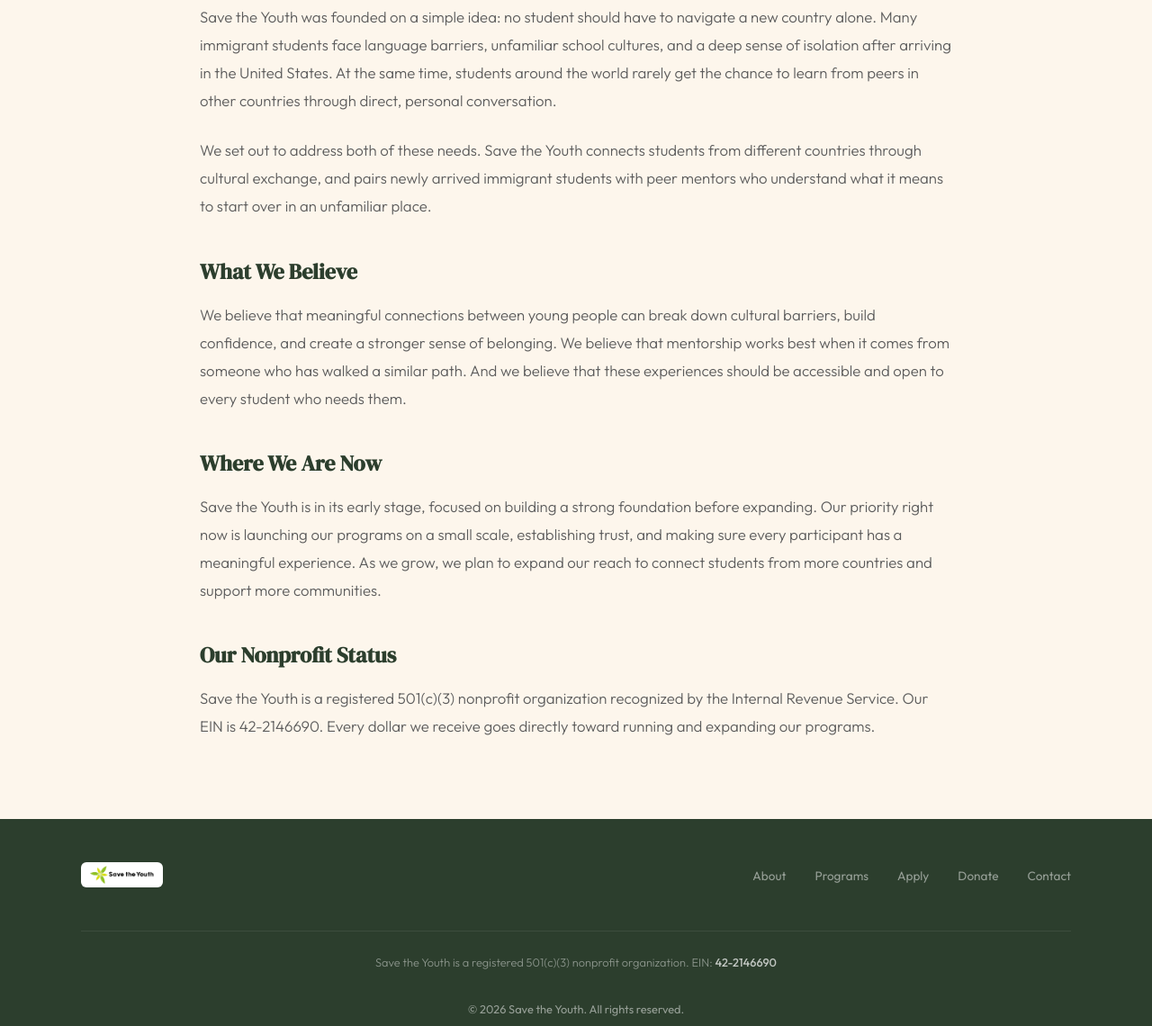
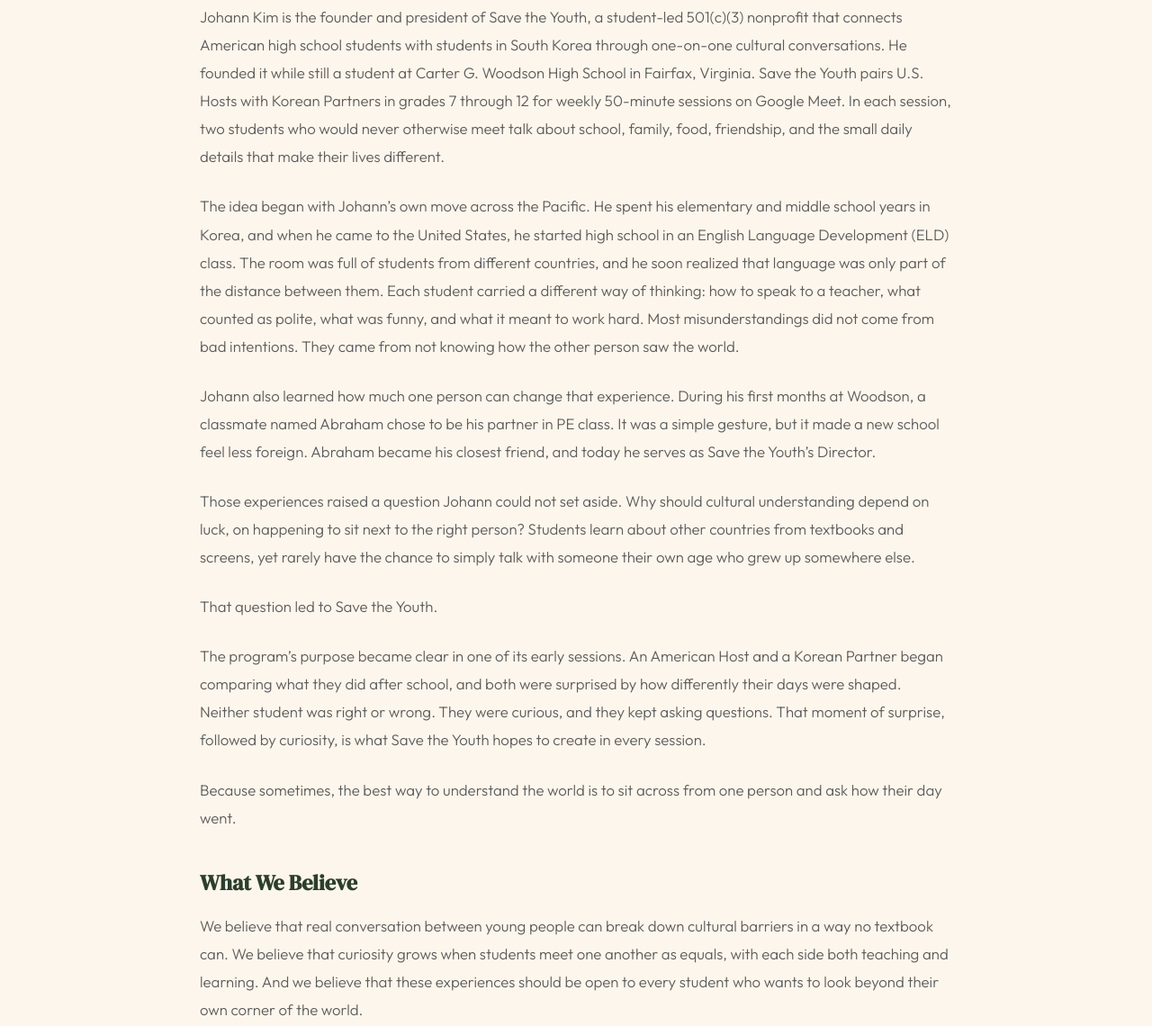
Before and after one commit to savetheyouthsty-cell/sty.github.io, a plain HTML site: page about.html in a window 1280 px wide. Shown: the part 508-1648 px from the top of the page at 90% size. Drawn offline with Linux system fonts and the light colour scheme.

Commit message:
Revise about page content for Save the Youth
Updated the description of Save the Youth and added details about its founder and program structure. Revised beliefs and current status to reflect the organization's growth and mission.

```diff
--- a/about.html
+++ b/about.html
@@ -24,19 +24,24 @@
     <div class="page-header-bg"><div class="circle c1"></div><div class="circle c2"></div></div>
     <span class="section-tag">About Us</span>
     <h1 class="section-title">Who We Are</h1>
-    <p class="section-desc">Save the Youth is a student-led mentorship and cultural exchange organization built to help young people connect, adjust, and grow.</p>
+    <p class="section-desc">Save the Youth is a student-led cultural exchange organization that connects young people across borders through one-on-one conversation.</p>
   </section>
 
   <div class="content-section fade-in">
     <h2>Our Story</h2>
-    <p>Save the Youth was founded on a simple idea: no student should have to navigate a new country alone. Many immigrant students face language barriers, unfamiliar school cultures, and a deep sense of isolation after arriving in the United States. At the same time, students around the world rarely get the chance to learn from peers in other countries through direct, personal conversation.</p>
-    <p>We set out to address both of these needs. Save the Youth connects students from different countries through cultural exchange, and pairs newly arrived immigrant students with peer mentors who understand what it means to start over in an unfamiliar place.</p>
+    <p>Johann Kim is the founder and president of Save the Youth, a student-led 501(c)(3) nonprofit that connects American high school students with students in South Korea through one-on-one cultural conversations. He founded it while still a student at Carter G. Woodson High School in Fairfax, Virginia. Save the Youth pairs U.S. Hosts with Korean Partners in grades 7 through 12 for weekly 50-minute sessions on Google Meet. In each session, two students who would never otherwise meet talk about school, family, food, friendship, and the small daily details that make their lives different.</p>
+    <p>The idea began with Johann&rsquo;s own move across the Pacific. He spent his elementary and middle school years in Korea, and when he came to the United States, he started high school in an English Language Development (ELD) class. The room was full of students from different countries, and he soon realized that language was only part of the distance between them. Each student carried a different way of thinking: how to speak to a teacher, what counted as polite, what was funny, and what it meant to work hard. Most misunderstandings did not come from bad intentions. They came from not knowing how the other person saw the world.</p>
+    <p>Johann also learned how much one person can change that experience. During his first months at Woodson, a classmate named Abraham chose to be his partner in PE class. It was a simple gesture, but it made a new school feel less foreign. Abraham became his closest friend, and today he serves as Save the Youth&rsquo;s Director.</p>
+    <p>Those experiences raised a question Johann could not set aside. Why should cultural understanding depend on luck, on happening to sit next to the right person? Students learn about other countries from textbooks and screens, yet rarely have the chance to simply talk with someone their own age who grew up somewhere else.</p>
+    <p>That question led to Save the Youth.</p>
+    <p>The program&rsquo;s purpose became clear in one of its early sessions. An American Host and a Korean Partner began comparing what they did after school, and both were surprised by how differently their days were shaped. Neither student was right or wrong. They were curious, and they kept asking questions. That moment of surprise, followed by curiosity, is what Save the Youth hopes to create in every session.</p>
+    <p>Because sometimes, the best way to understand the world is to sit across from one person and ask how their day went.</p>
 
     <h2>What We Believe</h2>
-    <p>We believe that meaningful connections between young people can break down cultural barriers, build confidence, and create a stronger sense of belonging. We believe that mentorship works best when it comes from someone who has walked a similar path. And we believe that these experiences should be accessible and open to every student who needs them.</p>
+    <p>We believe that real conversation between young people can break down cultural barriers in a way no textbook can. We believe that curiosity grows when students meet one another as equals, with each side both teaching and learning. And we believe that these experiences should be open to every student who wants to look beyond their own corner of the world.</p>
 
     <h2>Where We Are Now</h2>
-    <p>Save the Youth is in its early stage, focused on building a strong foundation before expanding. Our priority right now is launching our programs on a small scale, establishing trust, and making sure every participant has a meaningful experience. As we grow, we plan to expand our reach to connect students from more countries and support more communities.</p>
+    <p>What began as a handful of pairs has grown into a youth-led team of six officers who recruit Hosts, match students, follow each pair&rsquo;s progress, and share the program with new communities. Teachers in Korea help connect interested students, and American Hosts join from high schools across the region. Our Fall 2026 session runs for six weeks beginning October 19. As we grow, we plan to connect students from more countries.</p>
 
     <h2>Our Nonprofit Status</h2>
     <p>Save the Youth is a registered 501(c)(3) nonprofit organization recognized by the Internal Revenue Service. Our EIN is 42-2146690. Every dollar we receive goes directly toward running and expanding our programs.</p>
```
